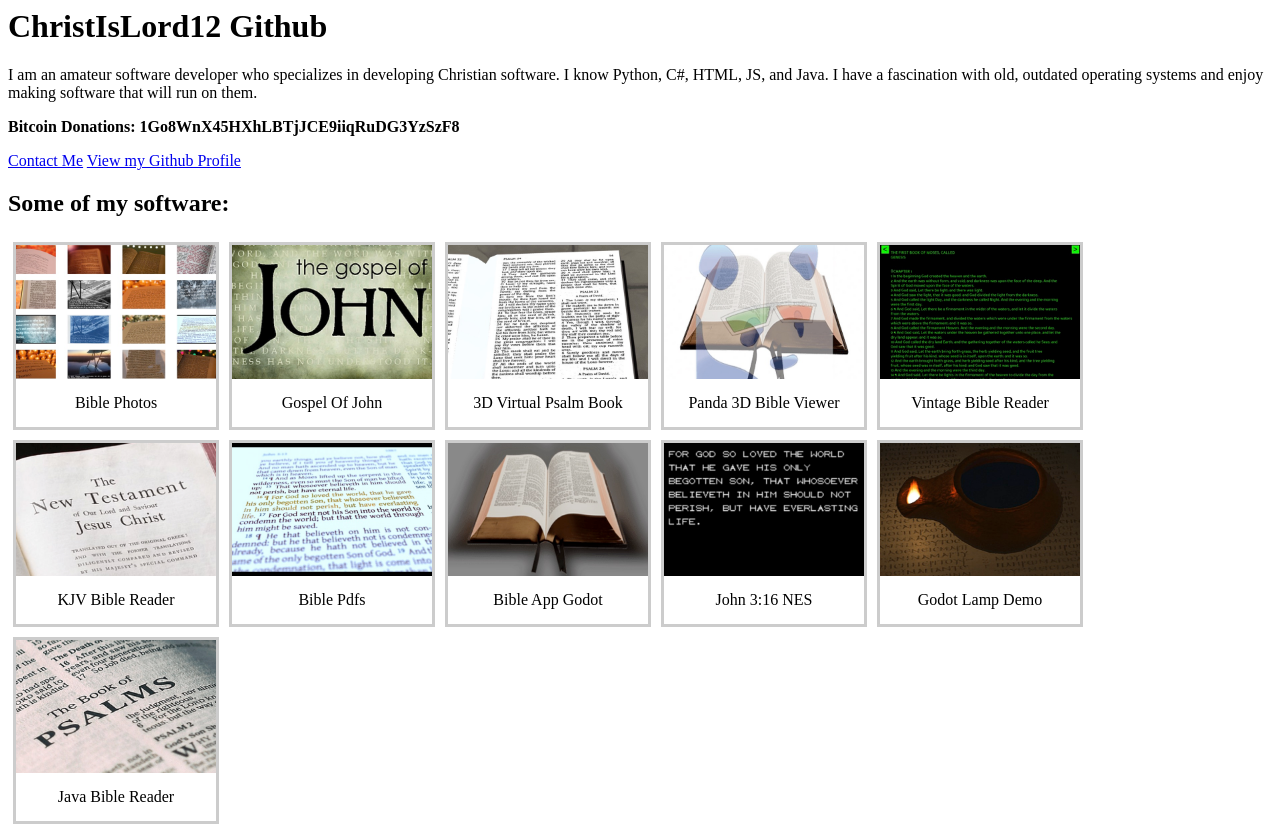
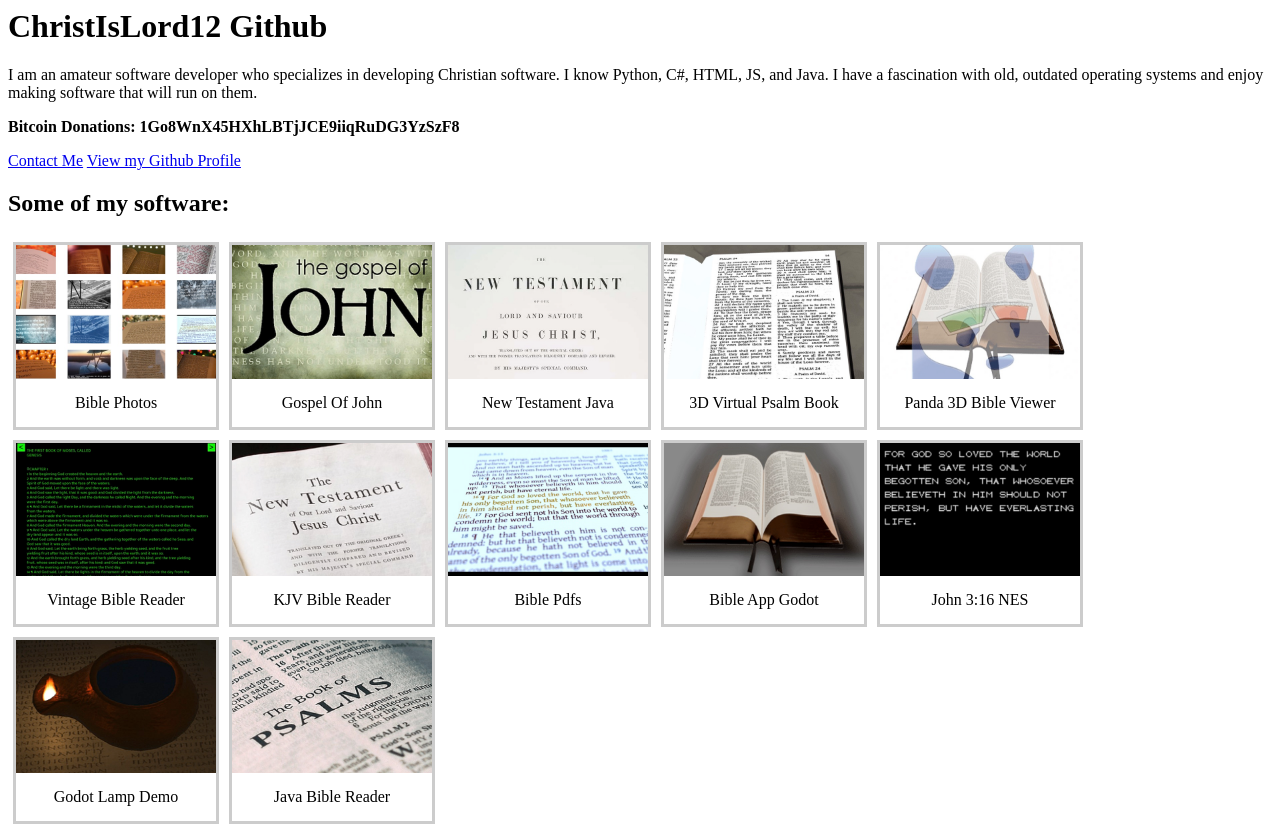
Before and after one commit to christislord12/christislord12.github.io, a plain HTML site: page index.html in a window 1280 px wide. Drawn offline with Linux system fonts and the light colour scheme.

Commit message:
Add files via upload

```diff
--- a/index.html
+++ b/index.html
@@ -57,6 +57,14 @@ div.credits {
     <img src="thumbs/GospelOfJohn.jpg" alt="GospelOfJohn" width="300" height="200">
   </a>
   <div class="desc">Gospel Of John</div>
+</div>
+
+
+<div class="gallery">
+  <a target="_blank" href="https://github.com/christislord12/New-Testament-Java">
+    <img src="thumbs/NewTestamentJava.jpg" alt="NewTestamentJava" width="300" height="200">
+  </a>
+  <div class="desc">New Testament Java</div>
 </div>
 
 <div class="gallery">
```
Also changed, not shown: thumbs/NewTestamentJava.jpg (added).
